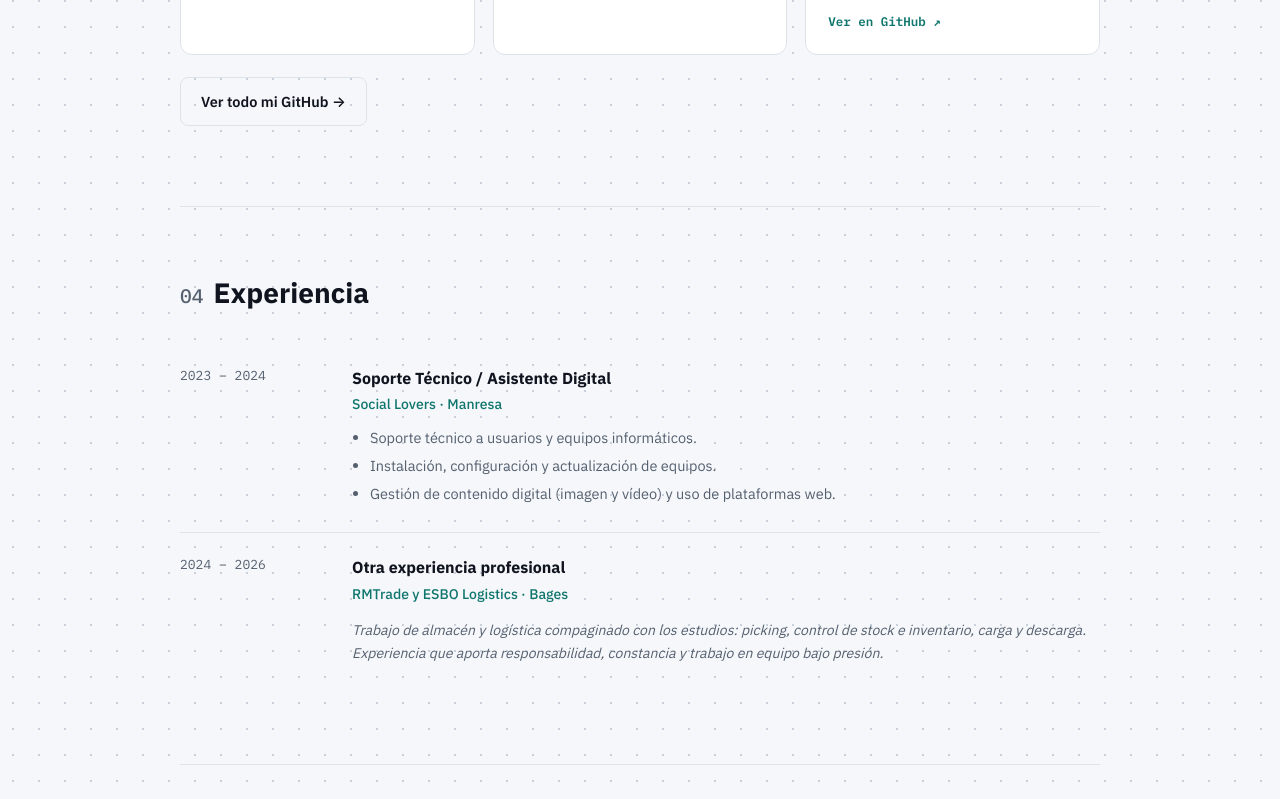
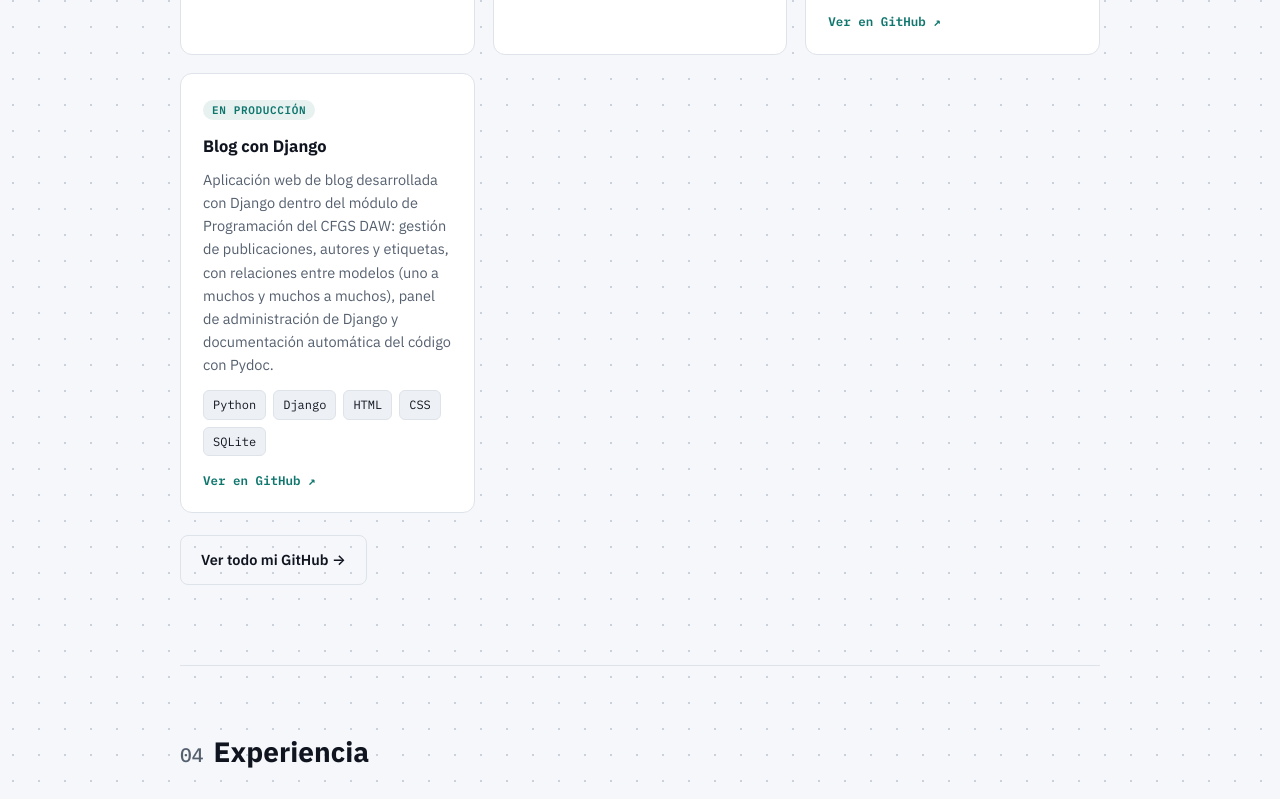
Before and after one commit to Khalednb/khalednb.github.io, a plain HTML site: page index.html in a window 1280 px wide. Shown: the part 2742-3541 px from the top of the page. Drawn offline with Linux system fonts and the light colour scheme.

Commit message:
Add files via upload

```diff
--- a/index.html
+++ b/index.html
@@ -497,6 +497,13 @@
           <div class="pill-row"><span class="pill">Python</span><span class="pill">Redes</span><span class="pill">Scripting</span></div>
           <a class="card-link" href="https://github.com/Khalednb/Comprobador-de-red" target="_blank" rel="noopener">Ver en GitHub ↗</a>
         </div>
+        <div class="card">
+          <span class="status-tag status-live">En producción</span>
+          <h3 style="margin-top:12px;">Blog con Django</h3>
+          <p>Aplicación web de blog desarrollada con Django dentro del módulo de Programación del CFGS DAW: gestión de publicaciones, autores y etiquetas, con relaciones entre modelos (uno a muchos y muchos a muchos), panel de administración de Django y documentación automática del código con Pydoc.</p>
+          <div class="pill-row"><span class="pill">Python</span><span class="pill">Django</span><span class="pill">HTML</span><span class="pill">CSS</span><span class="pill">SQLite</span></div>
+          <a class="card-link" href="https://github.com/Khalednb/Django" target="_blank" rel="noopener">Ver en GitHub ↗</a>
+        </div>
       </div>
       <p style="margin-top:22px;"><a class="btn btn-ghost" href="https://github.com/Khalednb" target="_blank" rel="noopener">Ver todo mi GitHub →</a></p>
     </section>
```
Also changed, not shown: 1 other file.
